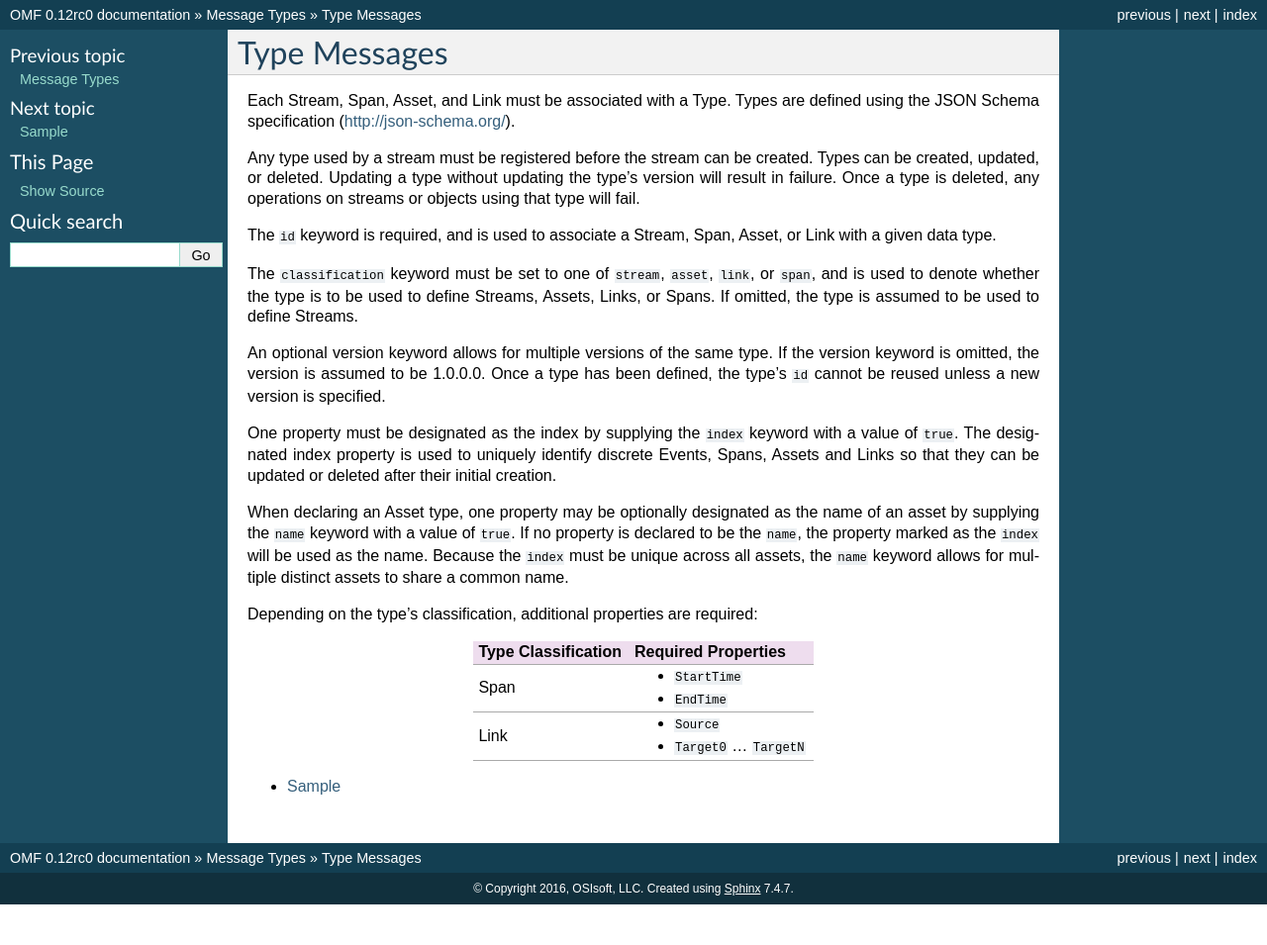
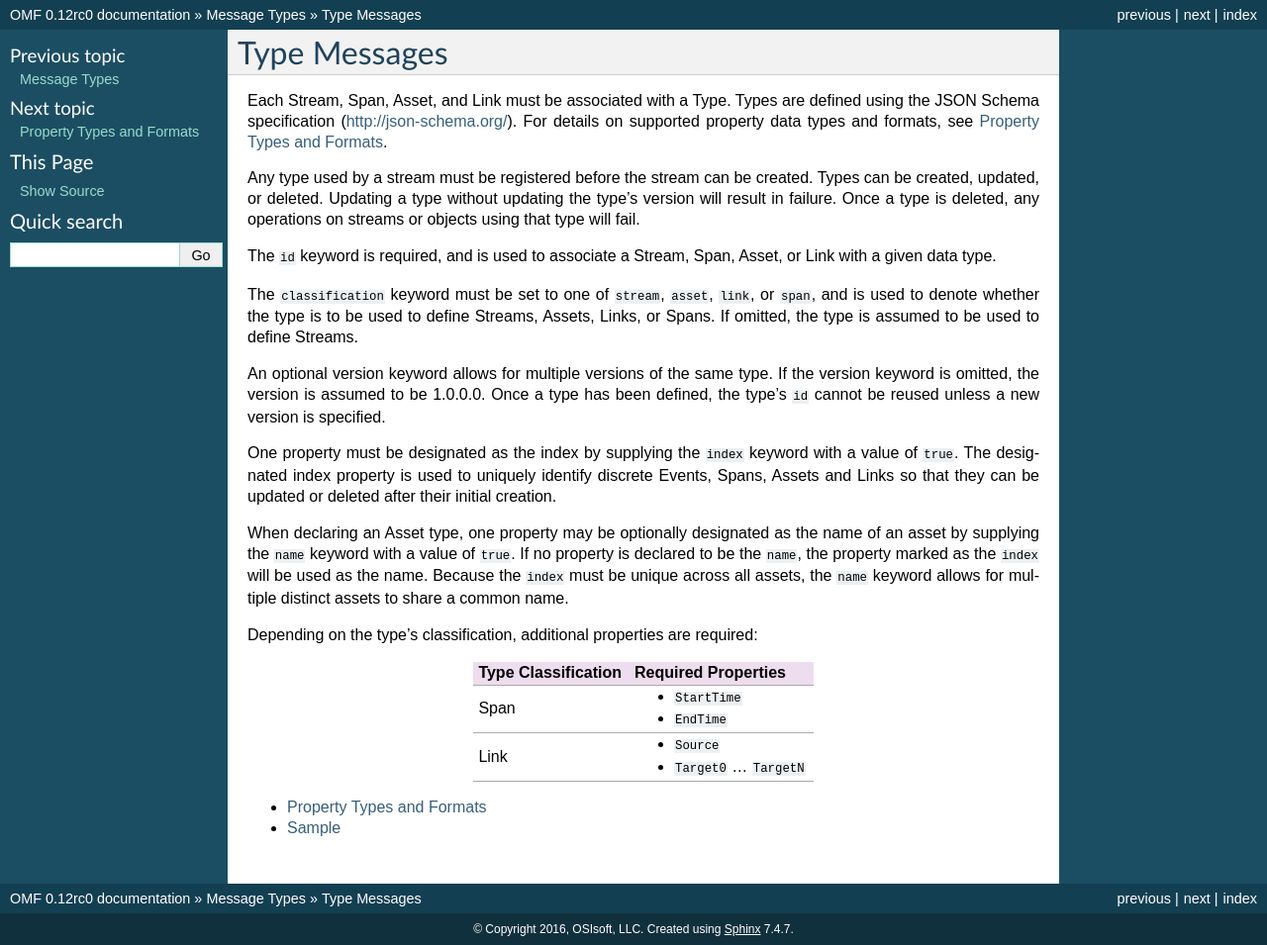
Before and after one commit to AVEVA/OMF-Docs, a Sphinx documentation site: the page built from docs/Type_Messages.rst, in a window 1280 px wide. Shown: the whole page at 99% size. Built offline with Sphinx 7.4.7, drawn with Linux system fonts in a browser that asks for light colours; before the commit the page ends 914 px from its top, so only the background shows below that.

Commit message:
format skeleton

```diff
--- /dev/null
+++ b/docs/Property_Types_and_Formats.rst
@@ -0,0 +1,3 @@
+==========================
+Property Types and Formats
+==========================
--- a/docs/Type_Messages.rst
+++ b/docs/Type_Messages.rst
@@ -1,7 +1,7 @@
 ===============
  Type Messages
 ===============
-Each Stream, Span, Asset, and Link must be associated with a Type. Types are defined using the JSON Schema specification (http://json-schema.org/).
+Each Stream, Span, Asset, and Link must be associated with a Type. Types are defined using the JSON Schema specification (http://json-schema.org/). For details on supported property data types and formats, see :doc:`Property_Types_and_Formats`.
 
 Any type used by a stream must be registered before the stream can be created. Types can be created, updated, or deleted. Updating a type without updating the type's version will result in failure. Once a type is deleted, any operations on streams or objects using that type will fail.
 
@@ -28,4 +28,5 @@ Link                * ``Source``
 
 .. toctree::
 
+   Property_Types_and_Formats
    Type_Msg_Sample
```
